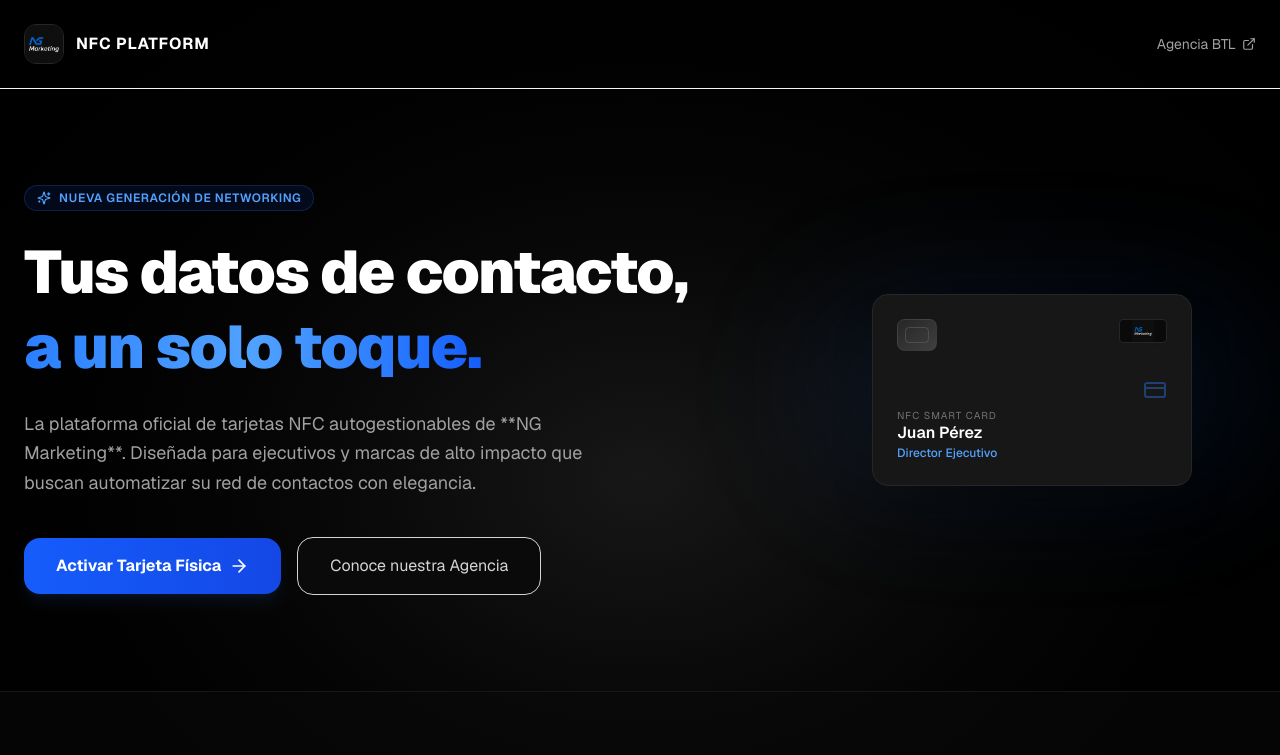
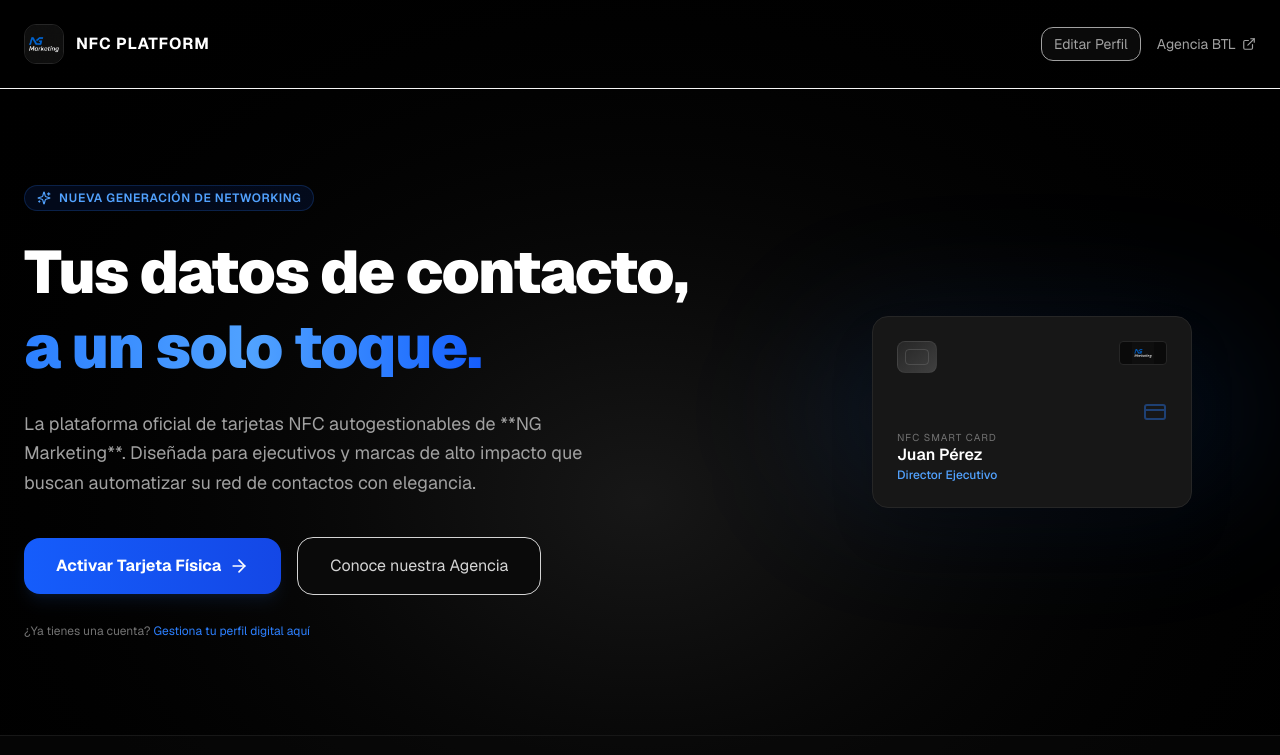
Before and after one commit to franconarvaezgh-glitch/NG_NFC_PLATFORM, a Next.js app: page / in a window 1280 px wide. Shown: the top 755 px of the page. Built offline with nearby package versions, Linux system fonts and the light colour scheme.

Commit message:
feat: expose links to profile self-management dashboard

```diff
--- a/app/activar/ActivarClient.js
+++ b/app/activar/ActivarClient.js
@@ -126,6 +126,7 @@ export default function ActivarClient({ initialSerial }) {
           Tu tarjeta física NFC ahora está enlazada con tu perfil digital ejecutivo. Puedes editar tus datos o compartirlos en cualquier momento.
         </p>
 
+        <div className="w-full space-y-3">
           <button
             onClick={() => router.push(`/t/${encodeURIComponent(serial)}`)}
             className="w-full py-4 px-6 bg-gradient-to-r from-blue-600 to-blue-700 hover:from-blue-500 hover:to-blue-600 text-white font-bold rounded-2xl flex items-center justify-center gap-2 hover:shadow-lg hover:shadow-blue-500/20 active:scale-98 transition duration-200 cursor-pointer"
@@ -133,6 +134,14 @@ export default function ActivarClient({ initialSerial }) {
             <span>Ver mi Tarjeta Digital</span>
             <ArrowRight className="w-5 h-5" />
           </button>
+
+          <button
+            onClick={() => router.push('/dashboard')}
+            className="w-full py-3.5 px-6 bg-neutral-950 hover:bg-neutral-900 border border-neutral-850 hover:border-neutral-800 text-neutral-350 hover:text-white font-semibold rounded-2xl flex items-center justify-center gap-2 transition duration-200 cursor-pointer"
+          >
+            <span>Gestionar mi Perfil</span>
+          </button>
+        </div>
       </div>
     );
   }
--- a/app/page.js
+++ b/app/page.js
@@ -24,6 +24,13 @@ export default function Home() {
           </span>
         </div>
 
+        <div className="flex items-center gap-4">
+          <Link
+            href="/dashboard"
+            className="text-xs md:text-sm text-neutral-400 hover:text-blue-400 bg-neutral-950 border border-neutral-850 hover:bg-neutral-900 rounded-xl px-3 py-1.5 transition duration-200"
+          >
+            Editar Perfil
+          </Link>
           <a
             href="https://ngmarketingbtl.netlify.app/"
             target="_blank"
@@ -33,6 +40,7 @@ export default function Home() {
             <span>Agencia BTL</span>
             <ExternalLink className="w-3.5 h-3.5" />
           </a>
+        </div>
       </header>
 
       {/* Hero Section */}
@@ -74,6 +82,13 @@ export default function Home() {
               <span>Conoce nuestra Agencia</span>
             </a>
           </div>
+
+          <p className="text-xs text-neutral-500 text-center md:text-left pt-1">
+            ¿Ya tienes una cuenta?{' '}
+            <Link href="/dashboard" className="text-blue-500 hover:underline">
+              Gestiona tu perfil digital aquí
+            </Link>
+          </p>
         </div>
 
         {/* Lado Derecho: Simulación de Tarjeta / Mockup Visual */}
--- a/app/t/[serial_token]/page.js
+++ b/app/t/[serial_token]/page.js
@@ -58,7 +58,7 @@ export default async function CardRedirectPage({ params }) {
       </main>
 
       {/* Footer minimalista */}
-      <footer className="py-6 text-center text-xs text-neutral-500 border-t border-neutral-900/50 bg-black/40 backdrop-blur-md">
+      <footer className="py-6 text-center text-xs text-neutral-500 border-t border-neutral-900/50 bg-black/40 backdrop-blur-md flex flex-col items-center gap-1.5">
         <p>
           Tarjeta Digital Autogestionable • Potenciado por{' '}
           <a
@@ -70,6 +70,12 @@ export default async function CardRedirectPage({ params }) {
             NG Marketing BTL
           </a>
         </p>
+        <a
+          href="/dashboard"
+          className="text-[10px] text-neutral-600 hover:text-blue-400 hover:underline transition"
+        >
+          ¿Eres el dueño? Inicia sesión para editar tus datos
+        </a>
       </footer>
     </div>
   );
```
Lines whose indentation alone changed are shown as unchanged.
